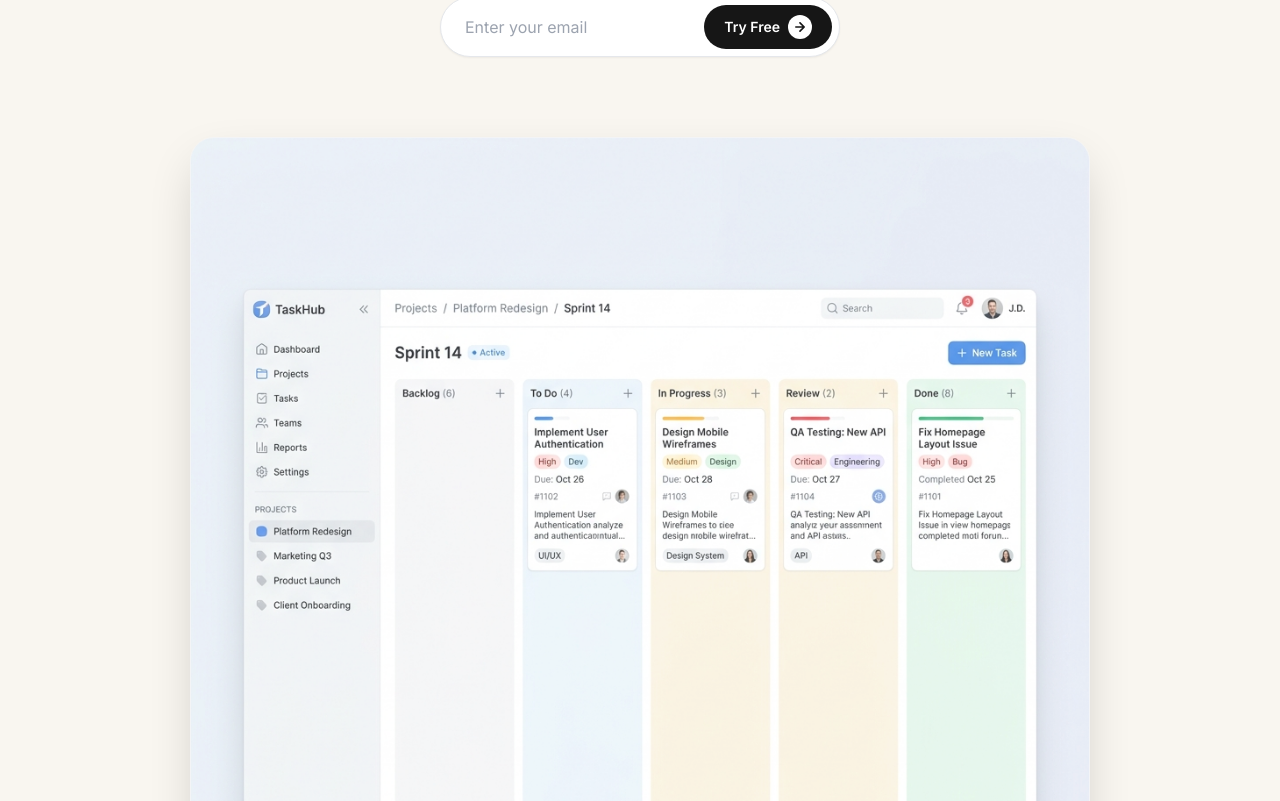
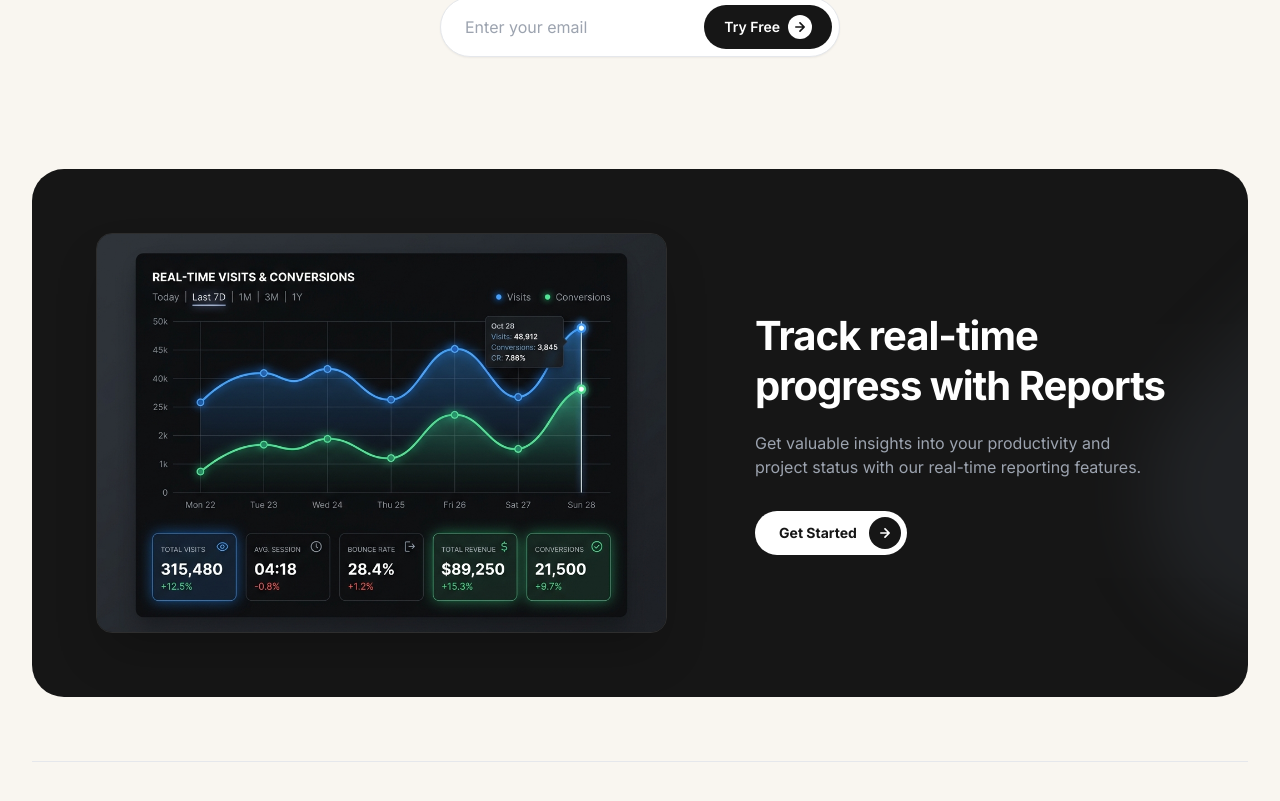
Before and after one commit to kabilesh-c/Taskora, a Next.js app in the folder frontend/: page / in a window 1280 px wide. Shown: the part 439-1240 px from the top of the page. Built offline with nearby package versions, Linux system fonts and the light colour scheme.

Commit message:
fix: removed redundant hero dashboard layout block and confined global cursor-target scope strictly to specific buttons and inputs for a cleaner UX

```diff
--- a/frontend/components/landing/DarkFeatureBlock.tsx
+++ b/frontend/components/landing/DarkFeatureBlock.tsx
@@ -2,7 +2,7 @@ import Image from 'next/image';
 
 export function DarkFeatureBlock() {
   return (
-    <section className="px-6 lg:px-8 mb-16 max-w-[1280px] mx-auto cursor-target">
+    <section className="px-6 lg:px-8 mb-16 max-w-[1280px] mx-auto">
       <div className="w-full bg-bordup-dark rounded-[32px] p-8 md:p-12 lg:p-16 flex flex-col md:flex-row items-center justify-between gap-12 relative overflow-hidden group">
 
         {/* Background diagonal dark stripes matching reference image */}
--- a/frontend/components/landing/FeatureCardsGrid.tsx
+++ b/frontend/components/landing/FeatureCardsGrid.tsx
@@ -2,11 +2,11 @@ import Image from 'next/image';
 
 export function FeatureCardsGrid() {
   return (
-    <section className="px-6 lg:px-8 max-w-[1280px] mx-auto mb-24 cursor-target">
+    <section className="px-6 lg:px-8 max-w-[1280px] mx-auto mb-24">
       <div className="grid grid-cols-1 md:grid-cols-3 gap-6">
 
         {/* Card 1: Orange Rating */}
-        <div className="bg-bordup-orange rounded-[32px] p-8 flex flex-col justify-between overflow-hidden relative min-h-[320px] group cursor-target">
+        <div className="bg-bordup-orange rounded-[32px] p-8 flex flex-col justify-between overflow-hidden relative min-h-[320px] group">
           <h3 className="text-white text-2xl font-bold mb-8 z-10 group-hover:scale-105 transition-transform origin-left">Average Rating</h3>
 
           <div className="bg-white/20 backdrop-blur-sm rounded-2xl p-5 w-full z-10 shadow-soft border border-white/30 group-hover:bg-white/30 transition-colors">
@@ -34,7 +34,7 @@ export function FeatureCardsGrid() {
         </div>
 
         {/* Card 2: Premium Image Card */}
-        <div className="bg-bordup-purple rounded-[32px] p-8 relative min-h-[320px] overflow-hidden group cursor-target border border-purple-100">
+        <div className="bg-bordup-purple rounded-[32px] p-8 relative min-h-[320px] overflow-hidden group border border-purple-100">
           <div className="relative z-20">
             <h3 className="text-bordup-dark text-4xl font-bold mb-2 tracking-tight group-hover:text-purple-900 transition-colors">Go Premium</h3>
             <p className="text-bordup-dark text-xs font-semibold w-[60%] mb-6">Explore our product and join a premium user</p>
@@ -52,7 +52,7 @@ export function FeatureCardsGrid() {
         </div>
 
         {/* Card 3: White Counter */}
-        <div className="bg-white rounded-[32px] p-8 flex flex-col items-center justify-center relative min-h-[320px] border border-gray-100 shadow-sm group cursor-target">
+        <div className="bg-white rounded-[32px] p-8 flex flex-col items-center justify-center relative min-h-[320px] border border-gray-100 shadow-sm group">
           <div className="bg-white shadow-soft rounded-[24px] p-5 w-full max-w-[200px] border border-gray-50 flex flex-col items-center mb-8 relative top-[-10px] group-hover:-translate-y-2 transition-transform duration-500">
              <h4 className="text-4xl font-black text-bordup-dark mb-3">120K+</h4>
              <div className="flex -space-x-2 mb-3">
--- a/frontend/components/landing/Footer.tsx
+++ b/frontend/components/landing/Footer.tsx
@@ -15,9 +15,9 @@ export function Footer() {
             <input
               type="email"
               placeholder="Enter your email"
-              className="w-full md:w-[350px] h-[60px] pl-6 pr-32 rounded-full border-none focus:outline-none text-bordup-dark"
+              className="w-full md:w-[350px] h-[60px] pl-6 pr-32 rounded-full border-none focus:outline-none text-bordup-dark cursor-target"
             />
-            <button className="absolute right-2 top-2 h-[44px] px-5 bg-bordup-dark text-white rounded-full text-sm font-semibold flex items-center justify-center transition-transform hover:bg-[#111]">
+            <button className="absolute right-2 top-2 h-[44px] px-5 bg-bordup-dark text-white rounded-full text-sm font-semibold flex items-center justify-center transition-transform hover:bg-[#111] cursor-target">
               Try Free
               <div className="ml-2 w-6 h-6 bg-white rounded-full flex items-center justify-center">
                 <svg width="10" height="10" viewBox="0 0 12 12" fill="none">
--- a/frontend/components/landing/Hero.tsx
+++ b/frontend/components/landing/Hero.tsx
@@ -1,7 +1,6 @@
 'use client';
 
 import { useRef } from 'react';
-import Image from 'next/image';
 import VariableProximity from '@/components/ui/VariableProximity';
 import { motion } from 'motion/react';
 
@@ -9,7 +8,7 @@ export function Hero() {
   const containerRef = useRef(null);
 
   return (
-    <section id="home" className="relative pt-40 pb-24 overflow-hidden">
+    <section id="home" className="relative pt-40 pb-20 overflow-hidden">
       {/* Moving gradient background using framer motion */}
       <motion.div
         animate={{
@@ -22,11 +21,11 @@ export function Hero() {
 
       <div className="max-w-[1000px] mx-auto px-6 text-center relative z-10 flex flex-col items-center">
 
-        <div ref={containerRef} className="cursor-target w-full mb-6 relative">
+        <div ref={containerRef} className="w-full mb-6 relative">
           <h1 className="text-[52px] md:text-[68px] font-bold tracking-tight text-bordup-dark leading-[1.1]">
             <VariableProximity
               label="Effortless Task Management"
-              className="text-bordup-dark"
+              className="text-bordup-dark cursor-target"
               fromFontVariationSettings="'wght' 400, 'opsz' 14"
               toFontVariationSettings="'wght' 900, 'opsz' 84"
               containerRef={containerRef}
@@ -36,7 +35,7 @@ export function Hero() {
             <br className="hidden md:block"/>
             <VariableProximity
               label="for Teams and Individuals"
-              className="text-bordup-dark"
+              className="text-bordup-dark cursor-target"
               fromFontVariationSettings="'wght' 400, 'opsz' 14"
               toFontVariationSettings="'wght' 900, 'opsz' 84"
               containerRef={containerRef}
@@ -50,13 +49,13 @@ export function Hero() {
           Our service caters to both teams and individuals, ensuring everyone can stay organized and focused.
         </p>
 
-        <div className="w-full max-w-[400px] relative group mb-20 cursor-target">
+        <div className="w-full max-w-[400px] relative group mb-8">
           <input
             type="email"
             placeholder="Enter your email"
-            className="w-full h-[60px] pl-6 pr-32 rounded-full border border-gray-200 shadow-sm focus:outline-none text-bordup-dark"
+            className="w-full h-[60px] pl-6 pr-32 rounded-full border border-gray-200 shadow-sm focus:outline-none text-bordup-dark cursor-target"
           />
-          <button className="absolute right-2 top-2 h-[44px] px-5 bg-bordup-dark text-white rounded-full text-sm font-semibold flex items-center justify-center transition-transform group-hover:scale-[1.02]">
+          <button className="absolute right-2 top-2 h-[44px] px-5 bg-bordup-dark text-white rounded-full text-sm font-semibold flex items-center justify-center transition-transform group-hover:scale-[1.02] cursor-target">
             Try Free
             <div className="ml-2 w-6 h-6 bg-white rounded-full flex items-center justify-center text-bordup-dark group-hover:translate-x-0.5 transition-transform">
               <svg width="10" height="10" viewBox="0 0 12 12" fill="none">
@@ -66,24 +65,6 @@ export function Hero() {
           </button>
         </div>
 
-        {/* High Fidelity UI Generated Image */}
-        <motion.div
-          initial={{ opacity: 0, y: 40 }}
-          animate={{ opacity: 1, y: 0 }}
-          transition={{ duration: 0.8, delay: 0.2 }}
-          className="w-full max-w-[900px] rounded-3xl overflow-hidden shadow-strong border border-gray-100 cursor-target group relative"
-        >
-          <div className="absolute inset-0 bg-white/20 group-hover:bg-transparent transition-colors z-10 pointer-events-none"></div>
-          <Image
-            src="/hero-dashboard.png"
-            alt="TaskFlow Dashboard Hero UI"
-            width={1200}
-            height={800}
-            className="w-full h-auto object-cover transform group-hover:scale-[1.01] transition-transform duration-700"
-            priority
-          />
-        </motion.div>
-
       </div>
     </section>
   );
```
